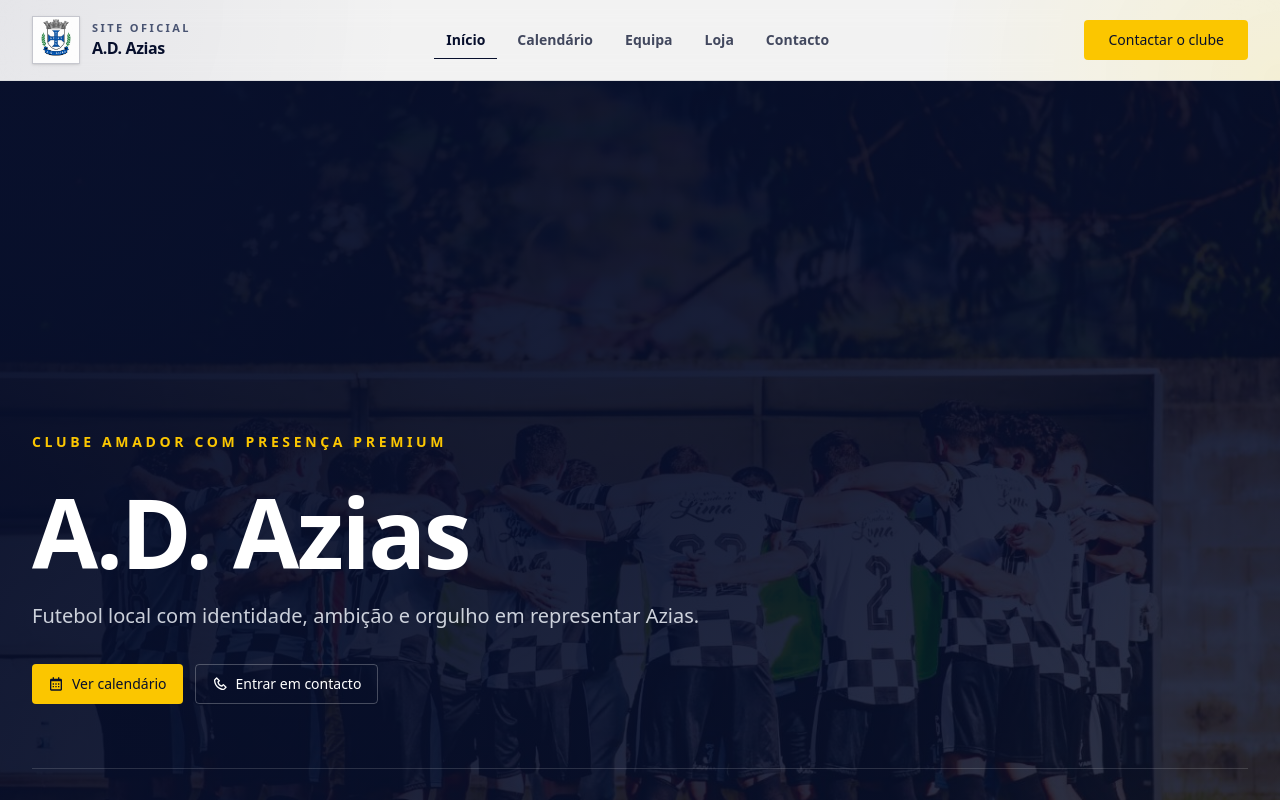
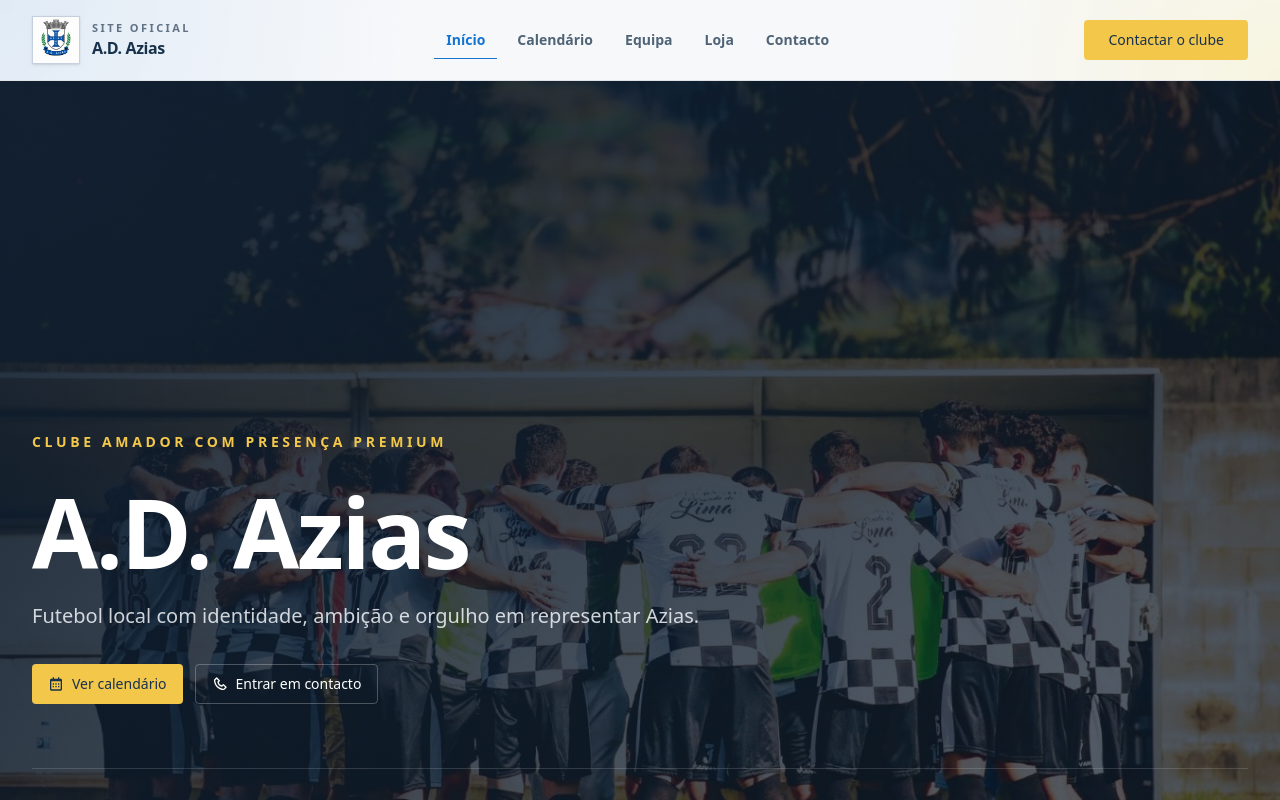
Before and after one commit to NunoFernandesSa/azias, a Next.js app: page / in a window 1280 px wide. Shown: the top 800 px of the page. Built offline with nearby package versions, Linux system fonts and the light colour scheme.

Commit message:
refactor(colors): switch app colors to explicit hex codes
Update all inline component class names and global CSS color variables to replace oklch color functions with fixed hex values, standardizing the app's color system for consistent styling across all pages and components.

```diff
--- a/src/components/common/Footer.tsx
+++ b/src/components/common/Footer.tsx
@@ -14,10 +14,10 @@ export default function Footer(): JSX.Element {
   const address = "Campo de Futebol da Manguela, Azias - Ponte da Barca";
 
   return (
-    <footer className="relative overflow-hidden border-t border-primary/10 bg-primary text-primary-foreground">
+    <footer className="relative overflow-hidden border-t border-primary/10 bg-[#102033] text-primary-foreground">
       <div
         aria-hidden="true"
-        className="absolute inset-0 bg-[radial-gradient(circle_at_top_left,_rgba(255,255,255,0.14),_transparent_24%),radial-gradient(circle_at_bottom_right,_rgba(255,215,0,0.12),_transparent_26%)]"
+        className="absolute inset-0 bg-[radial-gradient(circle_at_top_left,_rgba(255,255,255,0.10),_transparent_24%),radial-gradient(circle_at_bottom_right,_rgba(19,117,208,0.14),_transparent_26%)]"
       />
 
       <div className="relative">
--- a/src/components/common/Navbar.tsx
+++ b/src/components/common/Navbar.tsx
@@ -39,7 +39,7 @@ export function Navbar(): JSX.Element {
     <header className="sticky top-0 z-50 border-b border-primary/10 bg-background/78 backdrop-blur-xl">
       <div
         aria-hidden="true"
-        className="absolute inset-0 bg-[radial-gradient(circle_at_top_left,_rgba(8,13,77,0.06),_transparent_32%),radial-gradient(circle_at_bottom_right,_rgba(255,215,0,0.12),_transparent_28%)]"
+        className="absolute inset-0 bg-[radial-gradient(circle_at_top_left,_rgba(19,117,208,0.10),_transparent_32%),radial-gradient(circle_at_bottom_right,_rgba(255,215,0,0.10),_transparent_28%)]"
       />
 
       <SiteContainer className="relative">
@@ -79,8 +79,8 @@ export function Navbar(): JSX.Element {
                       border-b px-3 py-2 text-sm font-semibold transition-all duration-300
                       ${
                         isActive
-                          ? "border-primary text-primary"
-                          : "border-transparent text-primary/75 hover:border-primary/30 hover:text-primary"
+                          ? "border-[#1375d0] text-[#1375d0]"
+                          : "border-transparent text-primary/75 hover:border-[#1375d0]/30 hover:text-[#1375d0]"
                       }
                     `}
                   >
@@ -127,7 +127,7 @@ export function Navbar(): JSX.Element {
                           flex items-center justify-between border-b px-4 py-3 text-sm font-semibold transition-all duration-300
                           ${
                             isActive
-                              ? "border-primary text-primary"
+                              ? "border-[#1375d0] text-[#1375d0]"
                               : "border-primary/8 text-primary hover:bg-muted"
                           }
                         `}
@@ -137,7 +137,7 @@ export function Navbar(): JSX.Element {
                           size={18}
                           className={
                             isActive
-                              ? "text-primary-foreground"
+                              ? "text-[#1375d0]"
                               : "text-muted-foreground"
                           }
                         />
--- a/src/components/features/hero/Hero.tsx
+++ b/src/components/features/hero/Hero.tsx
@@ -36,16 +36,16 @@ export default function Hero(): JSX.Element {
         aria-hidden="true"
         fill
         sizes="100vw"
-        className="absolute inset-0 object-cover object-center brightness-70"
+        className="absolute inset-0 object-cover object-center brightness-65"
         priority
       />
       <div
         aria-hidden="true"
-        className="absolute inset-0 bg-[radial-gradient(circle_at_top_left,_rgba(255,255,255,0.16),_transparent_26%),radial-gradient(circle_at_bottom_right,_rgba(255,215,0,0.14),_transparent_28%)]"
+        className="absolute inset-0 bg-[radial-gradient(circle_at_top_left,_rgba(255,255,255,0.10),_transparent_24%),radial-gradient(circle_at_bottom_right,_rgba(19,117,208,0.12),_transparent_26%)]"
       />
       <div
         aria-hidden="true"
-        className="absolute inset-0 bg-gradient-to-br from-primary/96 via-primary/88 to-primary/72"
+        className="absolute inset-0 bg-gradient-to-br from-[#102033]/90 via-[#102033]/68 to-[#102033]/42"
       />
 
       <SiteContainer className="relative z-10 py-14 md:py-20 lg:py-24">
@@ -92,7 +92,6 @@ export default function Hero(): JSX.Element {
                 </Link>
               </Button>
             </div>
-
           </div>
 
           <div className="grid gap-6 border-t border-white/14 py-6 sm:grid-cols-3 sm:gap-8 md:py-8">
--- a/src/components/features/home/HomeClubStory.tsx
+++ b/src/components/features/home/HomeClubStory.tsx
@@ -66,7 +66,7 @@ export default function HomeClubStory(): JSX.Element {
         />
         <div
           aria-hidden="true"
-          className="absolute inset-0 bg-gradient-to-t from-primary/88 via-primary/42 to-primary/8"
+          className="absolute inset-0 bg-gradient-to-t from-[#102033]/82 via-[#102033]/34 to-transparent"
         />
 
         <div className="absolute bottom-0 left-0 right-0 p-6 md:p-8">
--- a/src/styles/globals.css
+++ b/src/styles/globals.css
@@ -34,54 +34,57 @@
 :root {
   --radius: 0.5rem;
 
-  /* Le bleu exact #080d4d */
-  --primary: oklch(0.18 0.06 268);
-  /* --primary: oklch(33.781% 0.18824 267.91); */
-  --primary-foreground: oklch(
-    0.98 0.01 260
-  ); /* Blanc cassé pour la lisibilité */
+  /* Couleurs de structure */
+  --primary: #17324a;
+  --primary-foreground: #f8fbff;
 
-  /* Fond du site (Blanc pur comme la maquette) */
-  --background: oklch(96.115% 0.00011 271.152);
-  --foreground: oklch(0.15 0.05 268); /* Texte très sombre pour le contraste */
+  /* Blancs légèrement cassés pour un rendu plus premium */
+  --background: #f7f8fa;
+  --foreground: #12263a;
 
   /* --- ÉLÉMENTS SECONDAIRES --- */
 
-  /* On utilise le jaune du logo pour les accents (Boutons, badges) */
-  --secondary: oklch(0.85 0.18 90);
-  --secondary-foreground: oklch(0.18 0.06 268);
+  /* Accents de marque */
+  --secondary: #f3c84a;
+  --secondary-foreground: #16304d;
+  --accent: #1375d0;
+  --accent-foreground: #f8fbff;
 
-  /* Les cartes (News, Matchs) */
-  --card: oklch(1 0 0);
-  --card-foreground: oklch(0.18 0.06 268);
+  /* Surfaces */
+  --card: #fcfdff;
+  --card-foreground: #12263a;
 
-  /* Gris bleu très léger pour les sections de fond (comme le footer ou la zone news) */
-  --muted: oklch(0.95 0.02 268);
-  --muted-foreground: oklch(0.45 0.05 268);
+  /* Gris neutres légèrement froids pour les zones secondaires */
+  --muted: #eef2f6;
+  --muted-foreground: #617286;
 
   /* --- BORDURES ET ETATS --- */
-  --border: oklch(0.9 0.03 268);
-  --input: oklch(0.9 0.03 268);
-  --ring: oklch(0.18 0.06 268);
+  --border: #d9e0e8;
+  --input: #d9e0e8;
+  --ring: #1375d0;
 }
 
 .dark {
-  --background: oklch(0.15 0.02 260);
-  --foreground: oklch(0.98 0.005 260);
+  --background: #0f1724;
+  --foreground: #f4f8fc;
 
-  --card: oklch(0.18 0.02 260);
-  --card-foreground: oklch(0.98 0.005 260);
+  --card: #162131;
+  --card-foreground: #f4f8fc;
 
-  --primary: oklch(0.35 0.06 260); /* Bleu un peu plus lumineux en dark mode */
-  --primary-foreground: oklch(0.98 0.005 260);
+  --primary: #20384f;
+  --primary-foreground: #f8fbff;
 
-  --secondary: oklch(0.8 0.15 85);
-  --secondary-foreground: oklch(0.15 0.02 260);
+  --secondary: #f3c84a;
+  --secondary-foreground: #102033;
+  --accent: #2d8ce4;
+  --accent-foreground: #f8fbff;
 
-  --muted: oklch(0.25 0.02 260);
-  --muted-foreground: oklch(0.7 0.02 260);
+  --muted: #1d2a3d;
+  --muted-foreground: #a7b8ca;
 
-  --border: oklch(0.3 0.02 260);
+  --border: #243449;
+  --input: #243449;
+  --ring: #2d8ce4;
 }
 
 @keyframes fade-in {
```
